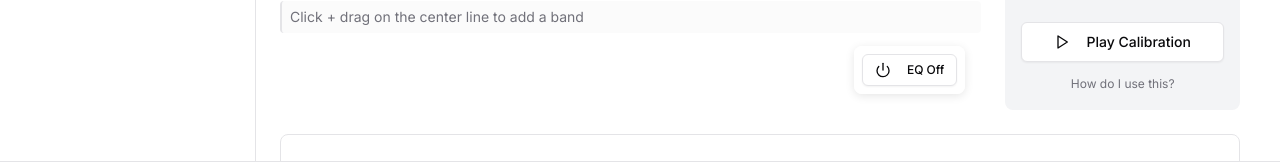
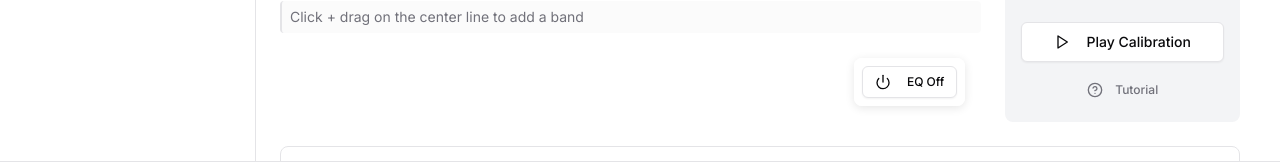
Before and after one commit to JulianMcOmie/cabin-audio-webapp, a Next.js app: page / in a window 1280 px wide. Both pictures are taken after a click on the button "EQ". Shown: the part 558-721 px from the top of the page. Built offline with nearby package versions, Linux system fonts and the light colour scheme; no server answers.

Commit message:
Change 'how do I use this'? Into tutorial button

```diff
--- a/components/eq-view.tsx
+++ b/components/eq-view.tsx
@@ -466,14 +466,17 @@ export function EQView({ setEqEnabled }: EQViewProps) {
               </Button>
             </div>
 
-            {/* Help text link */}
-            <div className="mt-2 text-center">
-              <button
-                className="text-xs text-muted-foreground hover:text-foreground hover:underline"
+            {/* Tutorial button replacing help text link */}
+            <div className="flex justify-center mt-3">
+              <Button
+                size="sm"
+                variant="ghost"
+                className="text-xs text-muted-foreground hover:text-foreground"
                 onClick={() => setShowCalibrationModal(true)}
               >
-                How do I use this?
-              </button>
+                <HelpCircle className="mr-1 h-3 w-3" />
+                Tutorial
+              </Button>
             </div>
           </div>
         </div>
```
